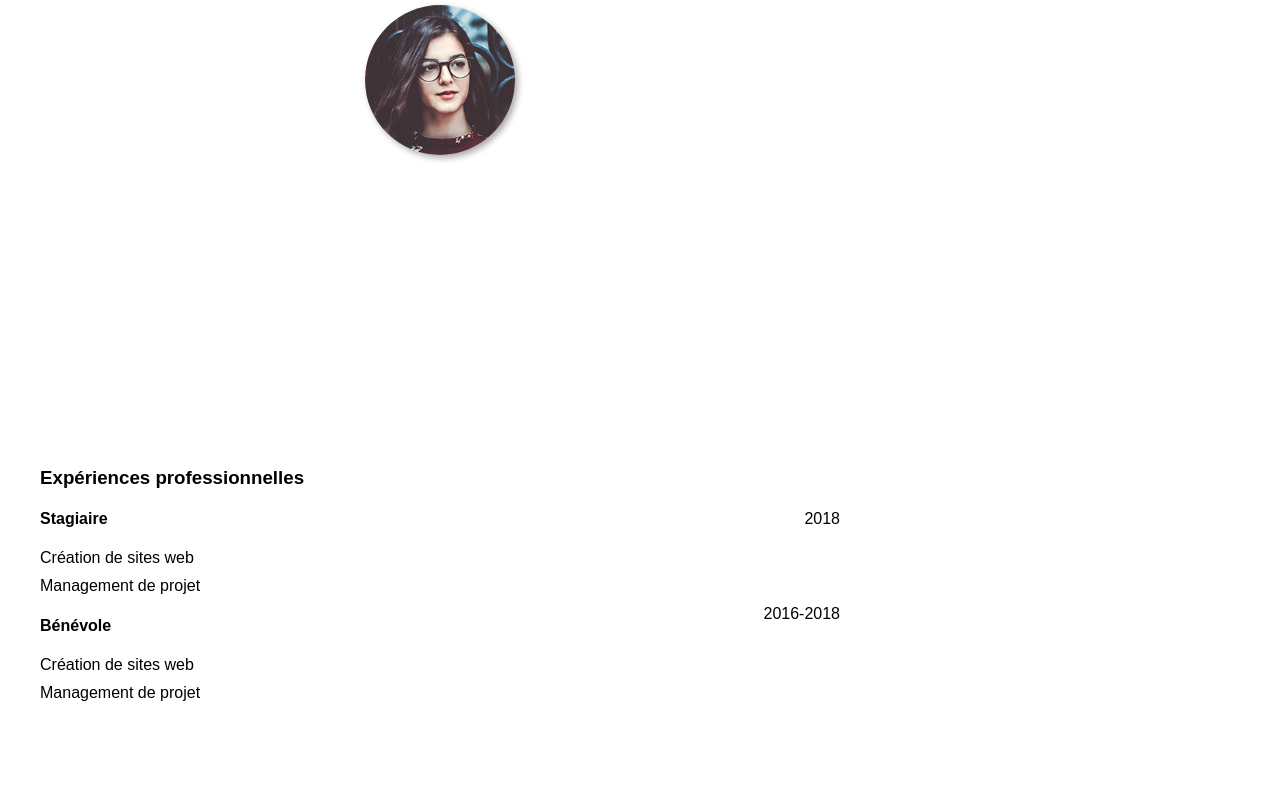
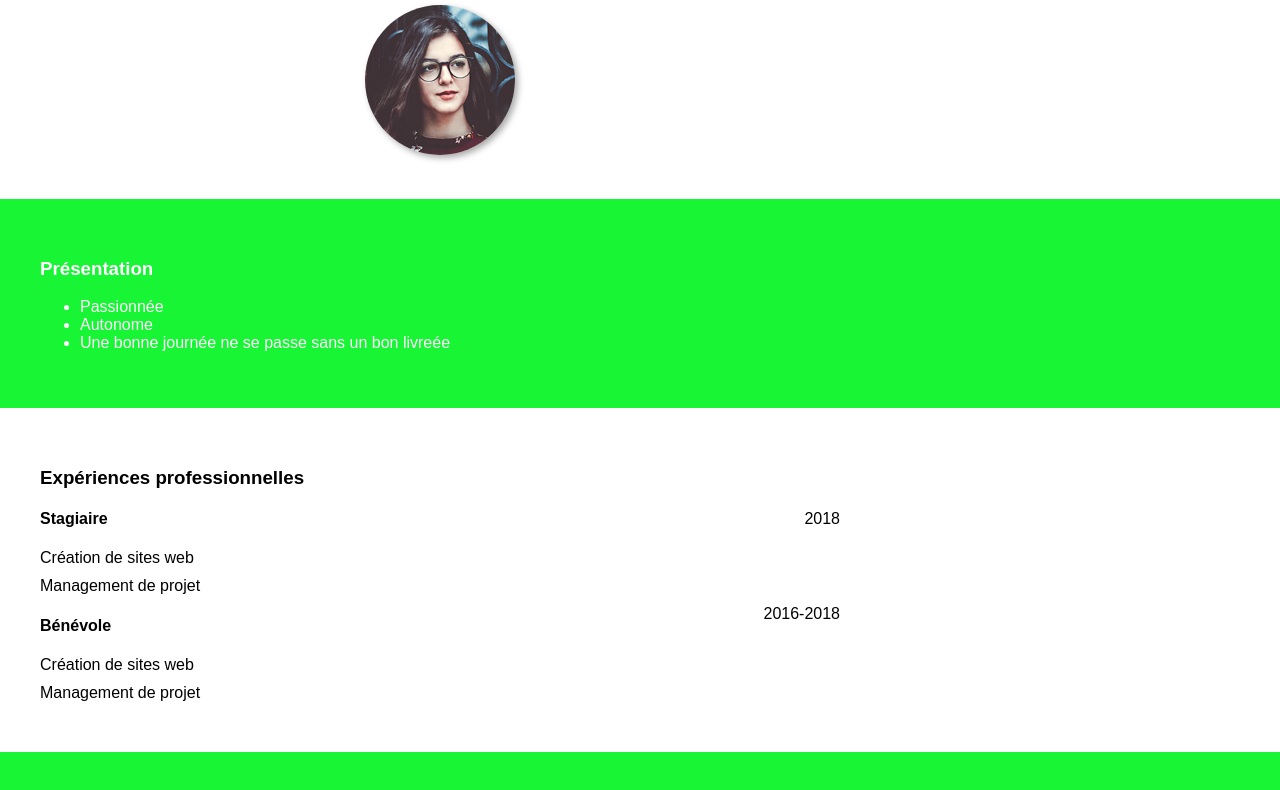
Before and after one commit to Mohammad75013/mohammad75013.github.io, a plain HTML site: page index.html in a window 1280 px wide. Shown: the part 233-1023 px from the top of the page. Drawn offline with Linux system fonts and the light colour scheme.

Commit message:
Update style.css

```diff
--- a/style.css
+++ b/style.css
@@ -9,7 +9,7 @@ a {
   }
 .secondary-block {
     color: rgb(255, 255, 255);
-    background-color: fuchsia,
+    background-color: #17f535;
 }
 nav {
     height: 70px;
```
